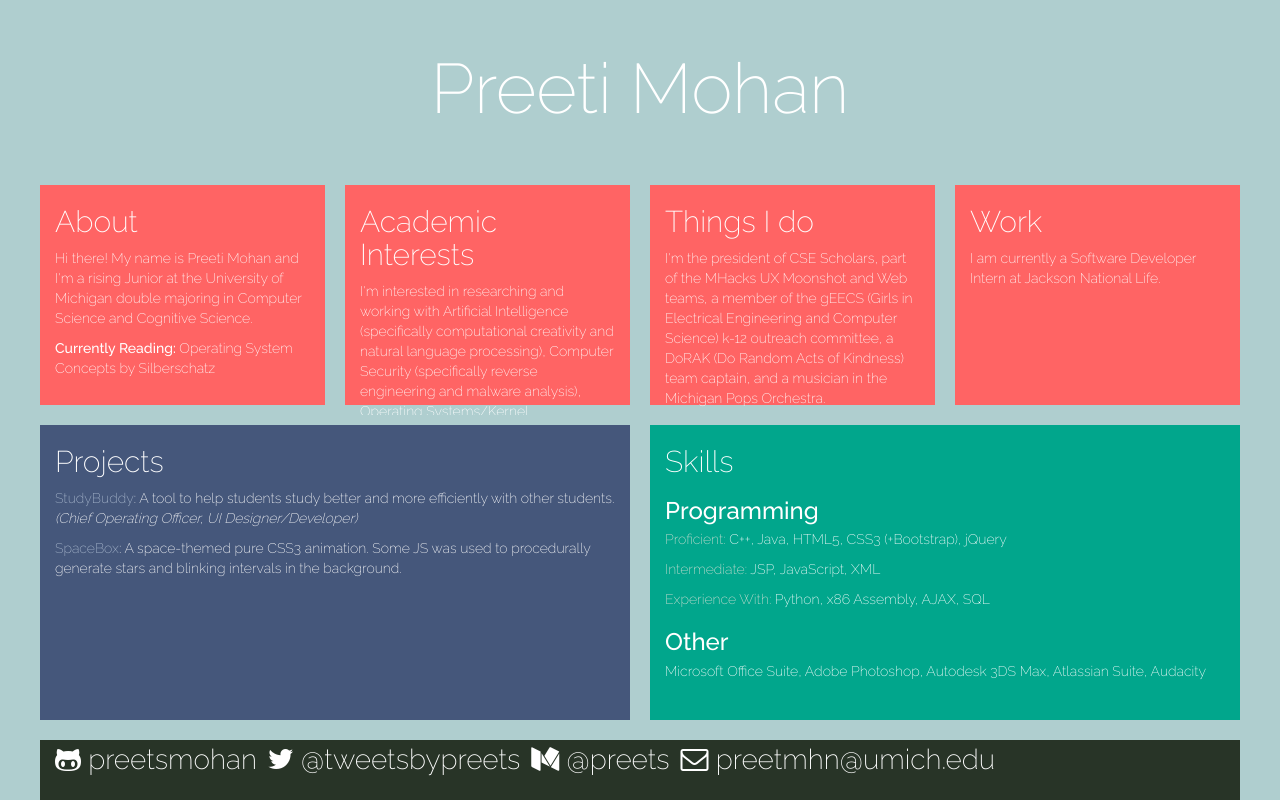
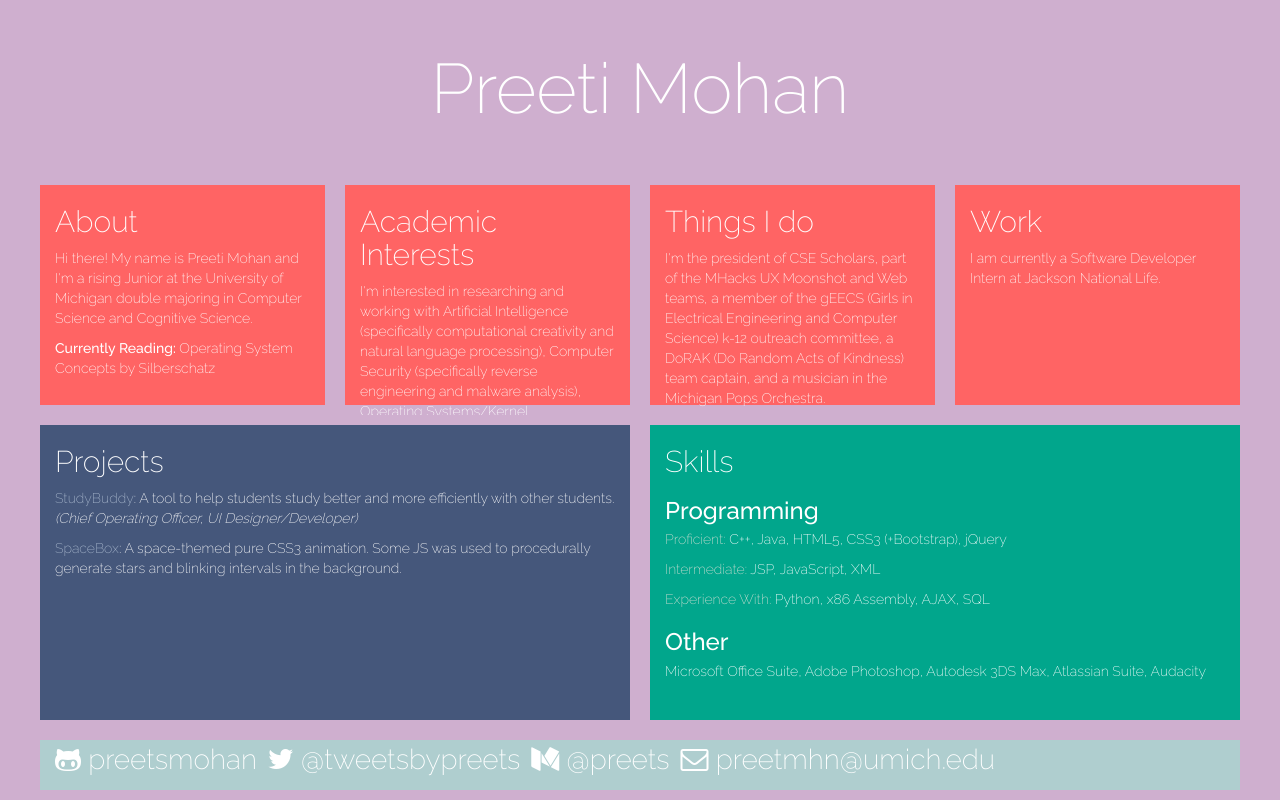
Before and after one commit to preetsmohan/aboutme, a plain HTML site: page home.html in a window 1280 px wide. Drawn offline with nearby package versions, Linux system fonts and the light colour scheme.

Commit message:
some edits

```diff
--- a/preeti_site.css
+++ b/preeti_site.css
@@ -6,7 +6,7 @@
 body {
  font-family: 'Raleway', sans-serif;
 
- background-color: rgb(175, 206, 207);
+ background-color: rgb(207, 175, 207);
 
  /* background-image: url("blurcity.jpg"); */
   padding: 0;
@@ -57,7 +57,7 @@ span{
 .content
 {
 	background-color:grey;
-	border: 10px rgb(175, 206, 207) solid;
+	border: 10px rgb(207, 175, 207) solid;
 	display:inline-block;
 }
 
@@ -74,7 +74,8 @@ span{
 	height:315px;
 }
 .contact{
-	background-color: rgb(40, 52, 39);
+	background-color: rgb(175, 206, 207);
+	height: 70px;
 }
 .fa{
 	display:inline;
```
